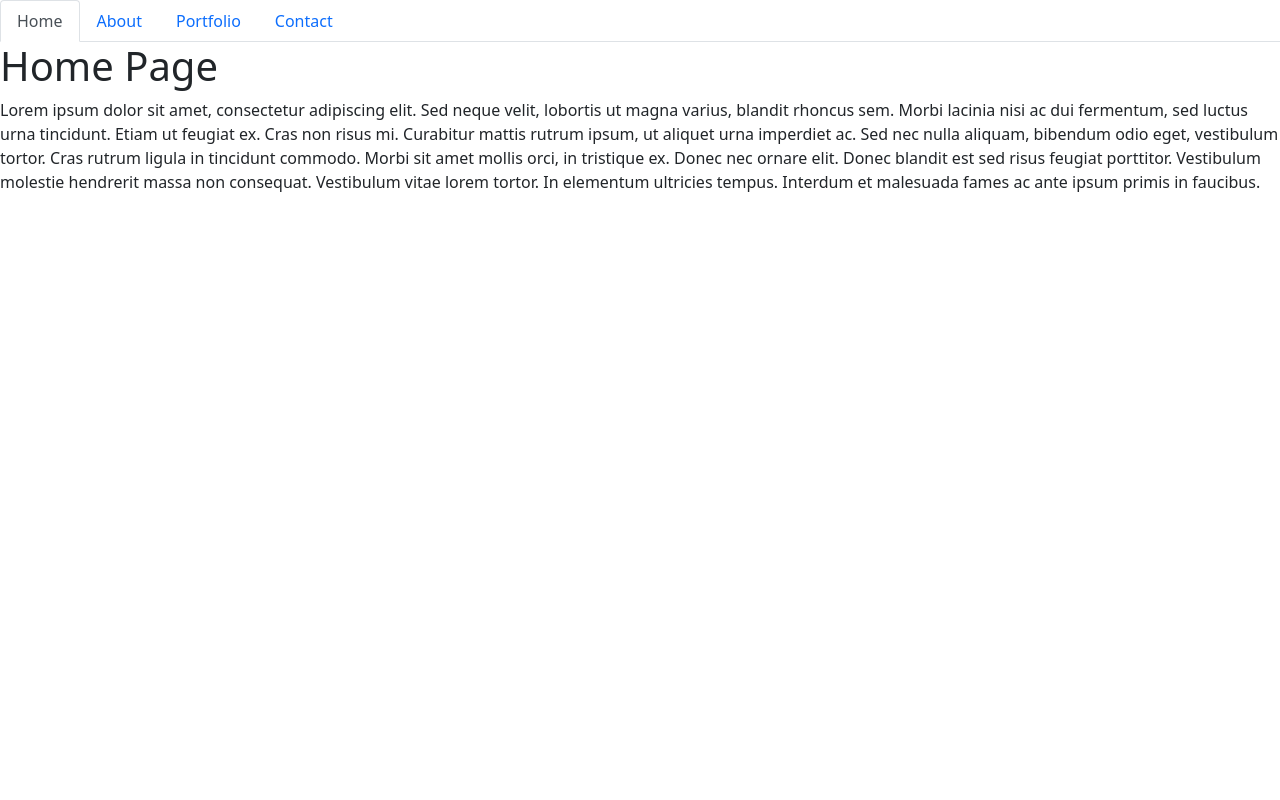
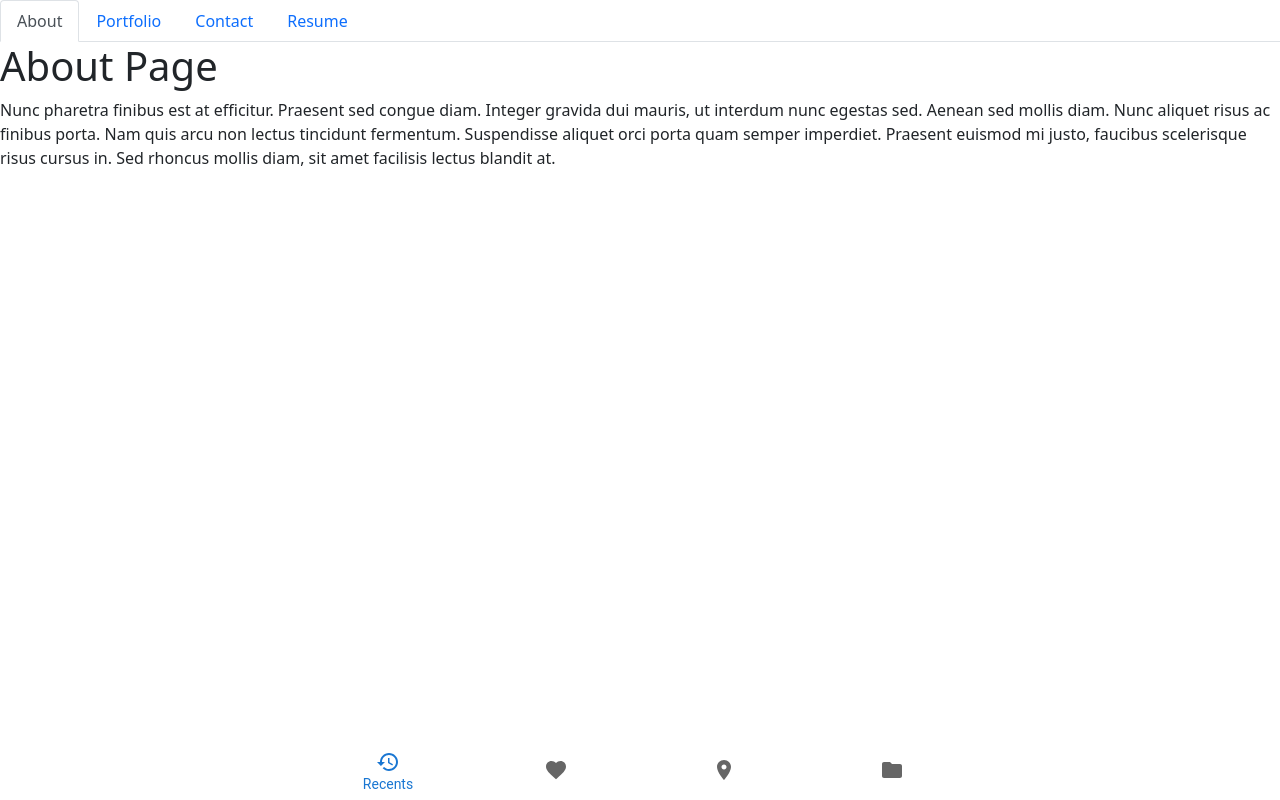
Before and after one commit to kaleb1027/react-portfolio, a React (Create React App) app: page / in a window 1280 px wide. Built offline with nearby package versions, Linux system fonts and the light colour scheme.

Commit message:
Imported MUI and added an MUI footer

```diff
--- a/package.json
+++ b/package.json
@@ -3,6 +3,10 @@
   "version": "0.1.0",
   "private": true,
   "dependencies": {
+    "@emotion/react": "^11.9.0",
+    "@emotion/styled": "^11.8.1",
+    "@mui/icons-material": "^5.8.0",
+    "@mui/material": "^5.8.0",
     "@testing-library/jest-dom": "^5.16.4",
     "@testing-library/react": "^11.1.0",
     "@testing-library/user-event": "^13.5.0",
--- /dev/null
+++ b/src/components/Footer.js
@@ -0,0 +1,44 @@
+import * as React from 'react';
+import BottomNavigation from '@mui/material/BottomNavigation';
+import BottomNavigationAction from '@mui/material/BottomNavigationAction';
+import FolderIcon from '@mui/icons-material/Folder';
+import RestoreIcon from '@mui/icons-material/Restore';
+import FavoriteIcon from '@mui/icons-material/Favorite';
+import LocationOnIcon from '@mui/icons-material/LocationOn';
+
+const styles = {
+    footerStyles: {
+        position: "fixed",
+        bottom: "0px",
+        width: "100vw",
+
+    }
+}
+export default function Footer() {
+  const [value, setValue] = React.useState('recents');
+
+  const handleChange = (event, newValue) => {
+    setValue(newValue);
+  };
+
+  return (
+    <BottomNavigation style={styles.footerStyles} sx={{ width: 500 }} value={value} onChange={handleChange}>
+      <BottomNavigationAction
+        label="Recents"
+        value="recents"
+        icon={<RestoreIcon />}
+      />
+      <BottomNavigationAction
+        label="Favorites"
+        value="favorites"
+        icon={<FavoriteIcon />}
+      />
+      <BottomNavigationAction
+        label="Nearby"
+        value="nearby"
+        icon={<LocationOnIcon />}
+      />
+      <BottomNavigationAction label="Folder" value="folder" icon={<FolderIcon />} />
+    </BottomNavigation>
+  );
+}
--- a/src/components/NavTabs.js
+++ b/src/components/NavTabs.js
@@ -5,17 +5,6 @@ import React from 'react';
 function NavTabs({ currentPage, handlePageChange }) {
   return (
     <ul className="nav nav-tabs">
-      <li className="nav-item">
-        <a
-          href="#home"
-          onClick={() => handlePageChange('Home')}
-          // This is a conditional (ternary) operator that checks to see if the current page is "Home"
-          // If it is, we set the current page to 'nav-link-active', otherwise we set it to 'nav-link'
-          className={currentPage === 'Home' ? 'nav-link active' : 'nav-link'}
-        >
-          Home
-        </a>
-      </li>
       <li className="nav-item">
         <a
           href="#about"
@@ -46,6 +35,17 @@ function NavTabs({ currentPage, handlePageChange }) {
           Contact
         </a>
       </li>
+      <li className="nav-item">
+        <a
+          href="#resume"
+          onClick={() => handlePageChange('Resume')}
+          // This is a conditional (ternary) operator that checks to see if the current page is "Home"
+          // If it is, we set the current page to 'nav-link-active', otherwise we set it to 'nav-link'
+          className={currentPage === 'Resume' ? 'nav-link active' : 'nav-link'}
+        >
+          Resume
+        </a>
+      </li>
     </ul>
   );
 }
--- a/src/components/PortfolioContainer.js
+++ b/src/components/PortfolioContainer.js
@@ -1,20 +1,20 @@
 import React, { useState } from 'react';
 import NavTabs from './NavTabs';
-import Home from './pages/Home';
+import Resume from './pages/Resume';
 import About from './pages/About';
 import Portfolio from './pages/Portfolio';
 import Contact from './pages/Contact';
 
 export default function PortfolioContainer() {
-  const [currentPage, setCurrentPage] = useState('Home');
+  const [currentPage, setCurrentPage] = useState('About');
 
   // This method is checking to see what the value of `currentPage` is. Depending on the value of currentPage, we return the corresponding component to render.
   const renderPage = () => {
-    if (currentPage === 'Home') {
-      return <Home />;
-    }
     if (currentPage === 'About') {
       return <About />;
+    }
+    if (currentPage === 'Resume') {
+      return <Resume />;
     }
     if (currentPage === 'Portfolio') {
       return <Portfolio />;
--- a/src/components/pages/Home.js
+++ b/src/components/pages/Resume.js
@@ -1,9 +1,9 @@
 import React from 'react';
 
-export default function Home() {
+export default function Resume() {
   return (
     <div>
-      <h1>Home Page</h1>
+      <h1>Resume Page</h1>
       <p>
         Lorem ipsum dolor sit amet, consectetur adipiscing elit. Sed neque
         velit, lobortis ut magna varius, blandit rhoncus sem. Morbi lacinia nisi
--- a/src/index.js
+++ b/src/index.js
@@ -1,11 +1,13 @@
 import React from 'react';
 import ReactDOM from 'react-dom';
 import App from './App';
+import Footer from './components/Footer.js';
 import "bootstrap/dist/css/bootstrap.min.css";
 
 ReactDOM.render(
     <React.StrictMode>
       <App />
+      <Footer />
     </React.StrictMode>,
     document.getElementById('root')
   );
```
Also changed, not shown: src/components/Header.js (added), 1 other file (tests, documents, lock files or other folders).
